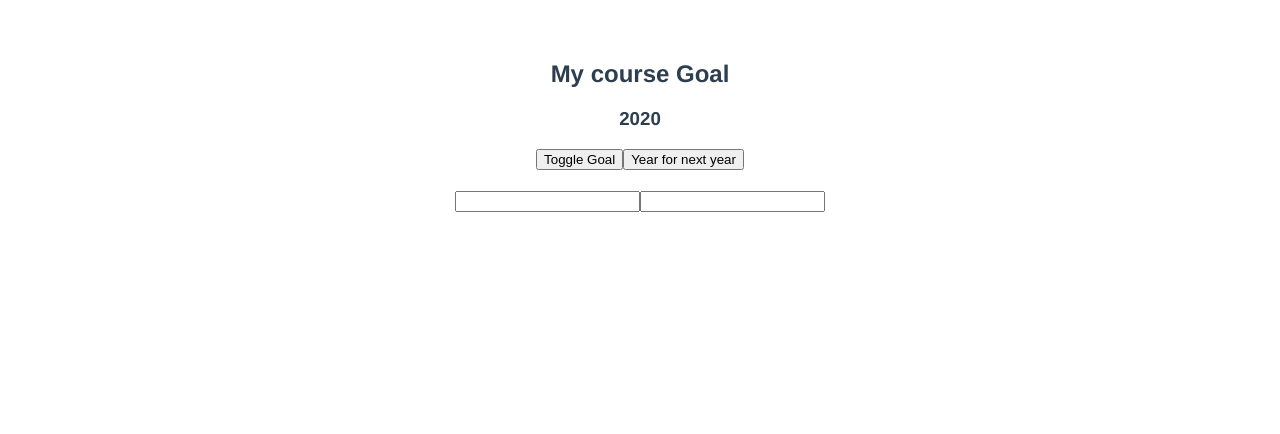
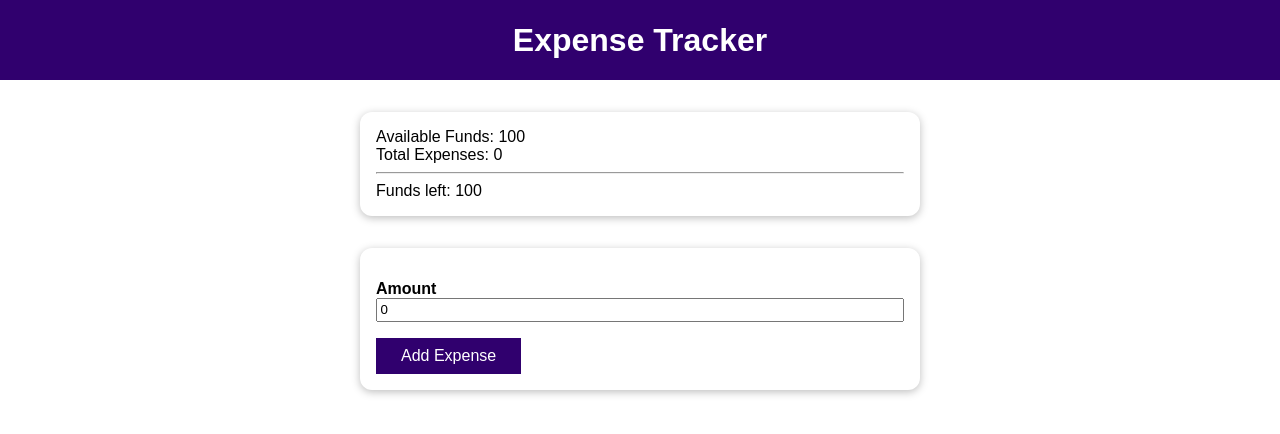
Before and after one commit to Lime5005/VueJS, a Vue app in the folder assignment7/: page / in a window 1280 px wide. Shown: the top 434 px of the page. Built offline with nearby package versions, Linux system fonts and the light colour scheme.

Commit message:
learn using composition API: ref, computed, watch

```diff
--- a/assignment7/src/App.vue
+++ b/assignment7/src/App.vue
@@ -1,71 +1,137 @@
 <template>
-  <h2>My course Goal</h2>
-
-  <h3 v-if="goalAndYear.goalIsVisible">{{ goalAndYear.goal}}</h3>
-  <h3>{{ goalAndYear.year }}</h3>
-
-  <button @click="showGoal">Toggle Goal</button>
-  <button @click="growYear">Year for next year</button>
-  <h4>{{ userName }}</h4>
-  <input type="text" v-model="firstName">
-  <input type="text" v-model="lastName">
-
+  <header>
+    <h1>Expense Tracker</h1>
+  </header>
+  <section>
+    <div>Available Funds: {{ totalFunds }}</div>
+    <div>Total Expenses: {{ currentExpenses }}</div>
+    <hr />
+    <div>Funds left: {{ remainingFunds }}</div>
+  </section>
+  <section>
+    <form @submit.prevent="addExpense">
+      <div>
+        <label for="amount">Amount</label>
+        <input id="amount" type="number" v-model.number="enteredExpense" />
+      </div>
+      <button>Add Expense</button>
+    </form>
+  </section>
 </template>
 
 <script>
-import { ref, reactive, computed } from 'vue'
+import {ref, computed, watch} from 'vue'
 export default {
   setup() {
-    //const goal = ref('Find a job in IT')
-    const goalAndYear = reactive({
-      goal: 'Find a job in IT',
-      goalIsVisible: false,
-      year: 2020
+    const totalFunds = 100
+    const currentExpenses = ref(0)
+    const enteredExpense = ref(0)
+
+    const remainingFunds = computed(() => {
+      return totalFunds - currentExpenses.value
     })
-    const firstName = ref('')
-    const lastName = ref('')
-    const userName = computed(function() {
-      return firstName.value + ' ' + lastName.value
+
+    watch(remainingFunds, function(val) {
+      if(val < 0 ) {
+        alert('You are broke!')
+      }
     })
-/*     function showGoal(){
-      if(goal.value !== '') {
-        goal.value = ''
-      } else {
-        goal.value = 'Find a job in IT'
+
+/*     watch(currentExpenses, function(val) {
+      if (val === 100) {
+        alert('You are broke!');
       }
-    } */
-  function showGoal() {
-    goalAndYear.goalIsVisible = !goalAndYear.goalIsVisible
-/*     if(goalAndYear.goal !== '') {
-      goalAndYear.goal = ''
-    } else {
-      goalAndYear.goal = 'Find a job in IT'
-    } */
-  }
+    }) */
 
-  function growYear() {
-    goalAndYear.year ++
-  }
+    function addExpense() {
+      console.log('add');
+       currentExpenses.value += enteredExpense.value
+    }
 
     return {
-      goalAndYear,
-      showGoal,
-      growYear,
-      firstName,
-      lastName,
-      userName
+      totalFunds,
+      currentExpenses,
+      enteredExpense,
+      remainingFunds,
+      addExpense
+    }
+  }
+/*   data() {
+    return {
+      availableFunds: 100,
+      currentExpenses: 0,
+      enteredExpense: 0,
+    };
+  },
+  computed: {
+    remainingFunds() {
+      return this.availableFunds - this.currentExpenses;
+    },
+  },
+  methods: {
+    addExpense() {
+      this.currentExpenses += this.enteredExpense;
+    },
+  },
+  watch: {
+    remainingFunds(val) {
+      if (val < 0) {
+        alert('You are broke!');
       }
-  }
-}
+    },
+  }, */
+};
 </script>
 
 <style>
-#app {
-  font-family: Avenir, Helvetica, Arial, sans-serif;
-  -webkit-font-smoothing: antialiased;
-  -moz-osx-font-smoothing: grayscale;
-  text-align: center;
-  color: #2c3e50;
-  margin-top: 60px;
+* {
+  box-sizing: border-box;
+}
+html {
+  font-family: sans-serif;
+}
+body {
+  margin: 0;
+}
+header {
+  width: 100%;
+  height: 5rem;
+  display: flex;
+  justify-content: center;
+  align-items: center;
+  background-color: #30006e;
+  color: white;
+}
+section {
+  margin: 2rem auto;
+  max-width: 35rem;
+  padding: 1rem;
+  box-shadow: 0 2px 8px rgba(0, 0, 0, 0.26);
+  border-radius: 12px;
+}
+
+form div {
+  margin: 1rem 0;
+}
+input {
+  width: 100%;
+  padding: 0.15rem;
+}
+label {
+  font-weight: bold;
+  margin: 0.5rem 0;
+}
+button {
+  background-color: #30006e;
+  border: 1px solid #30006e;
+  font: inherit;
+  cursor: pointer;
+  padding: 0.5rem 1.5rem;
+  color: white;
+}
+button:hover,
+button:active {
+  background-color: #5819ac;
+  border-color: #5819ac;
 }
 </style>
--- /dev/null
+++ b/assignment7/src/App1.vue
@@ -0,0 +1,78 @@
+<template>
+  <h2>My course Goal</h2>
+
+  <h3 v-if="goalAndYear.goalIsVisible">{{ goalAndYear.goal}}</h3>
+  <h3>{{ goalAndYear.year }}</h3>
+
+  <button @click="showGoal">Toggle Goal</button>
+  <button @click="growYear">Year for next year</button>
+  <h4>{{ userName }}</h4>
+  <input type="text" v-model="firstName">
+  <input type="text" v-model="lastName">
+
+</template>
+
+<script>
+import { ref, reactive, computed, watch } from 'vue'
+export default {
+  setup() {
+    //const goal = ref('Find a job in IT')
+    const goalAndYear = reactive({
+      goal: 'Find a job in IT',
+      goalIsVisible: false,
+      year: 2020
+    })
+    const firstName = ref('')
+    const lastName = ref('')
+    const userName = computed(function() {
+      return firstName.value + ' ' + lastName.value
+    })
+/*     function showGoal(){
+      if(goal.value !== '') {
+        goal.value = ''
+      } else {
+        goal.value = 'Find a job in IT'
+      }
+    } */
+  watch(firstName, function(oldVal, newVal) {
+    console.log('old ' + newVal);
+    console.log('new ' + oldVal);
+  })
+  watch(goalAndYear, function(val) {
+    console.log(val.year)
+  })
+  function showGoal() {
+    goalAndYear.goalIsVisible = !goalAndYear.goalIsVisible
+/*     if(goalAndYear.goal !== '') {
+      goalAndYear.goal = ''
+    } else {
+      goalAndYear.goal = 'Find a job in IT'
+    } */
+  }
+
+  function growYear() {
+    goalAndYear.year ++
+  }
+
+    return {
+      goalAndYear,
+      showGoal,
+      growYear,
+      firstName,
+      lastName,
+      userName
+      }
+  }
+}
+</script>
+
+<style>
+#app {
+  font-family: Avenir, Helvetica, Arial, sans-serif;
+  -webkit-font-smoothing: antialiased;
+  -moz-osx-font-smoothing: grayscale;
+  text-align: center;
+  color: #2c3e50;
+  margin-top: 60px;
+}
+</style>
```
